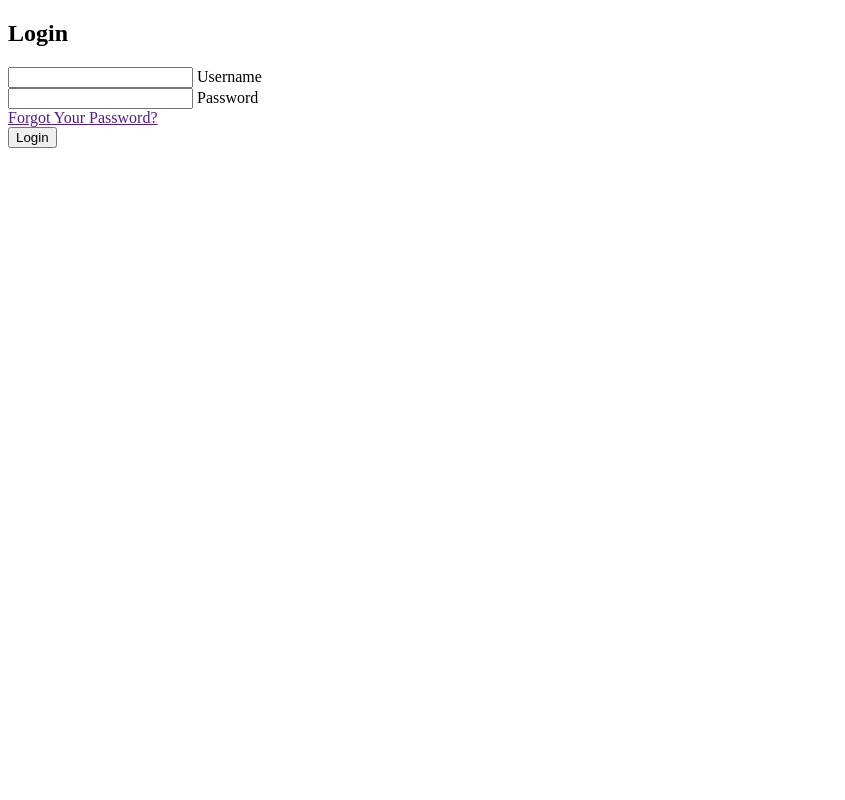
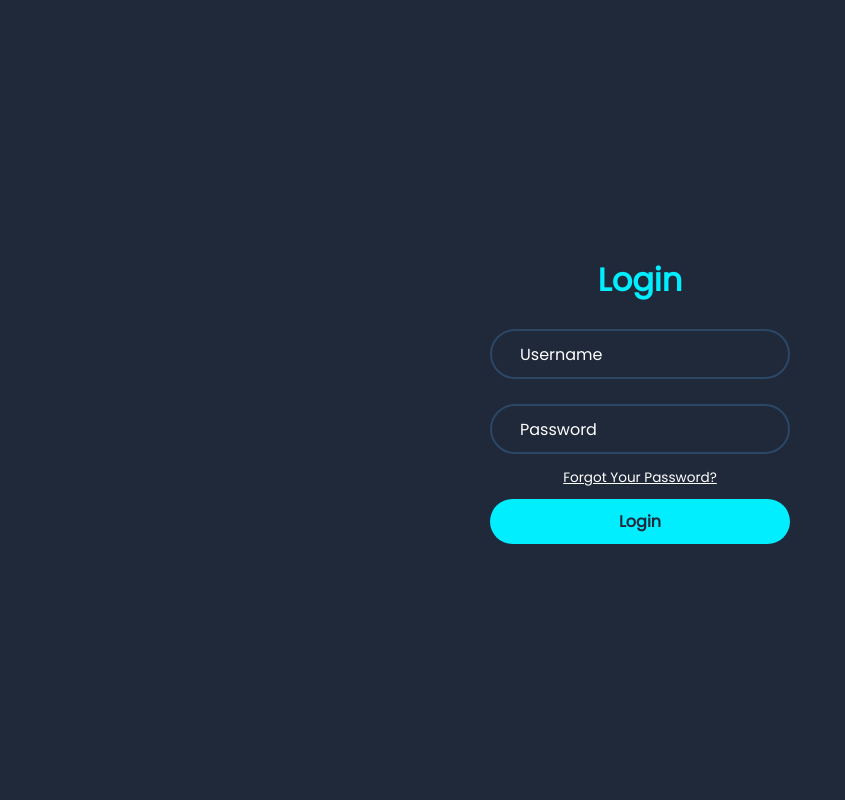
Before and after one commit to aldhisttd/2023-program2sem4sore, a PHP site: page /2155201078.php in a window 1280 px wide. Shown: the whole page, without its empty margins (0-845 px from the left). Run offline with PHP 8.4, Linux system fonts and the light colour scheme.

Commit message:
penambahan style css

```diff
--- a/tugas1/2155201078.php
+++ b/tugas1/2155201078.php
@@ -5,6 +5,106 @@
     <meta http-equiv="x-ua-compatible" content="ie-edge">
     <meta name="viewport" content="width=device-width", initial-scale="1.0">
     <title>Tugas 1</title>
+
+    <style>
+        @import url('https://fonts.googleapis.com/css2?family=Playfair+Display&family=Poppins&family=Roboto+Slab:wght@300&display=swap');
+        * {
+            margin: 0;
+            padding: 0;
+            box-sizing: border-box;
+            font-family: 'Poppins', sans-serif;
+        }
+
+        body{
+            display: flex;
+            justify-content: center;
+            align-items: center;
+            min-height: 100vh;
+            background: #1f293a;
+        }
+
+        .login-box{
+            position: relative;
+            width: 400px;
+            /* background: red; */
+        }
+
+        .login-box form{
+            width: 100%;
+            padding: 0 50px;
+        }
+
+        h2{
+            font-size: 2em;
+            color: #0ef;
+            text-align: center;
+        }
+
+        .input-box{
+            position: relative;
+            margin: 25px 0;
+        }
+
+        .input-box input{
+            width: 100%;
+            height: 50px;
+            background: transparent;
+            border: 2px solid #2c4766;
+            border-radius: 40px;
+            font-size: 1em;
+            color: #fff;
+            padding: 10px 30px;
+            outline: none;
+        }
+
+        .input-box label{
+            position: absolute;
+            top: 25%;
+            left: 30px;
+            transform: translatedY(-50%);
+            font-size: 1em;
+            color: #fff;
+            transition: .5s ease;
+            pointer-events: none;
+
+        }
+
+        .input-box input:focus~label,
+        .input-box input:valid~label{
+            top: 0px;
+            font-size: .8em;
+            background: #1f293a;
+            padding: 0 6px;
+            color: #0ef;
+        }
+
+        .forgot-pass{
+            margin: -15px 0 10px;
+            text-align: center;
+        }
+
+        .forgot-pass a{
+            font-size: .85em;
+            color: #fff;
+        }
+
+        .forgot-pass a:hover{
+            text-decoration: underline;
+        }
+
+        .btn{
+            width: 100%;
+            height: 45px;
+            background: #0ef;
+            border: none;
+            border-radius: 40px;
+            cursor: pointer;
+            font-size: 1em;
+            color: #1f293a;
+            font-weight: 600;
+        }
+
+    </style>
 </head>
 
 <body>
@@ -20,7 +120,7 @@
                 <label>Password</label>
             </div>
             <div class="forgot-pass">
-                <a href="">Forgot Your Password?</a>
+                <a href="a">Forgot Your Password?</a>
             </div>
             <button type="submit" class="btn">Login</button>
 
```
